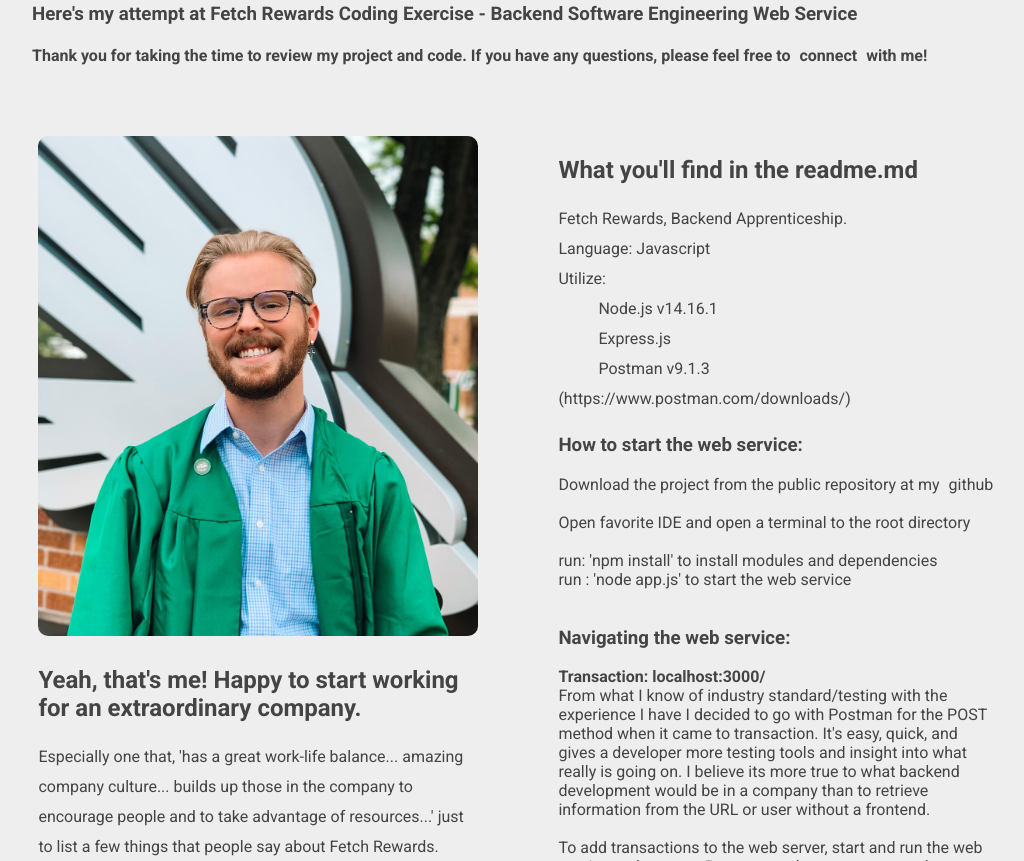
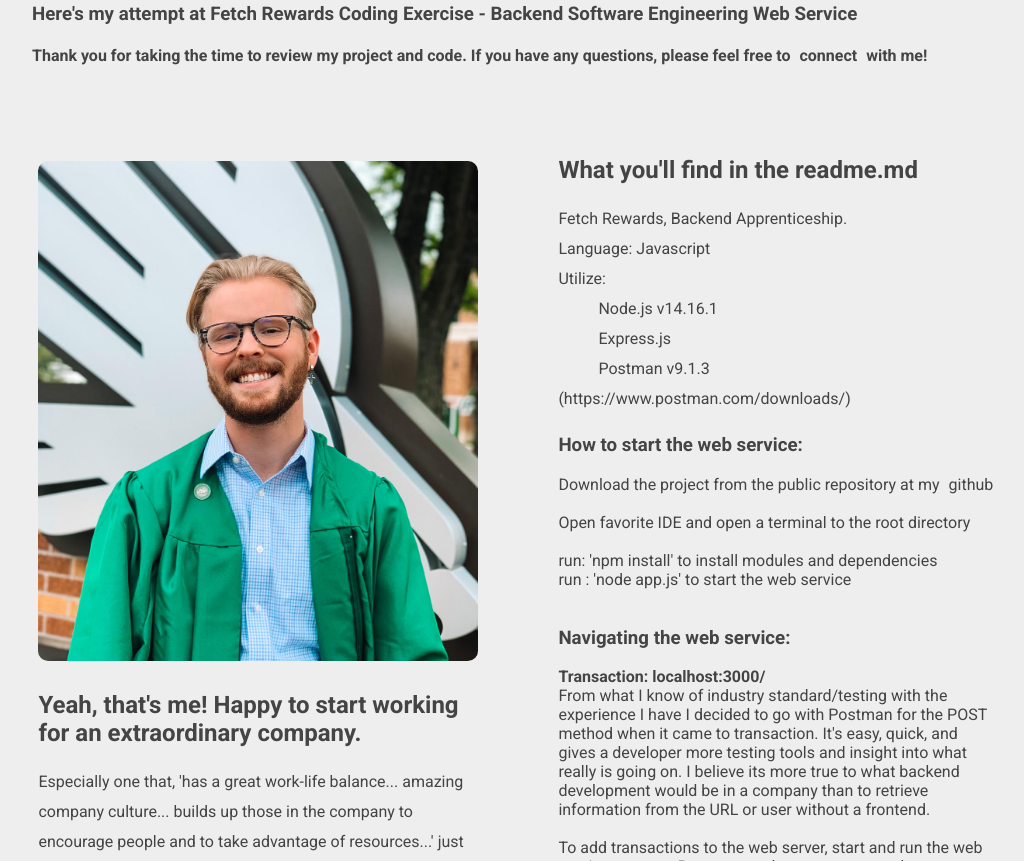
Before and after one commit to rmschick/fetch-challenge, a website: page public/index.html in a window 1280 px wide. Shown: the part 406-1267 px from the top of the page, without its empty margins (128-1152 px from the left). Drawn offline with Linux system fonts and the light colour scheme.

Commit message:
Fixed some bugs crawling around

```diff
--- a/css/style.css
+++ b/css/style.css
@@ -32,6 +32,7 @@
     object-fit: cover;
     border-radius: 10px;
     margin-bottom: 10px;
+    margin-top: 25px;
 }
 
 .blog-overview{
```
Also changed, not shown: public/index.html (+1 -1 lines), README.md.
